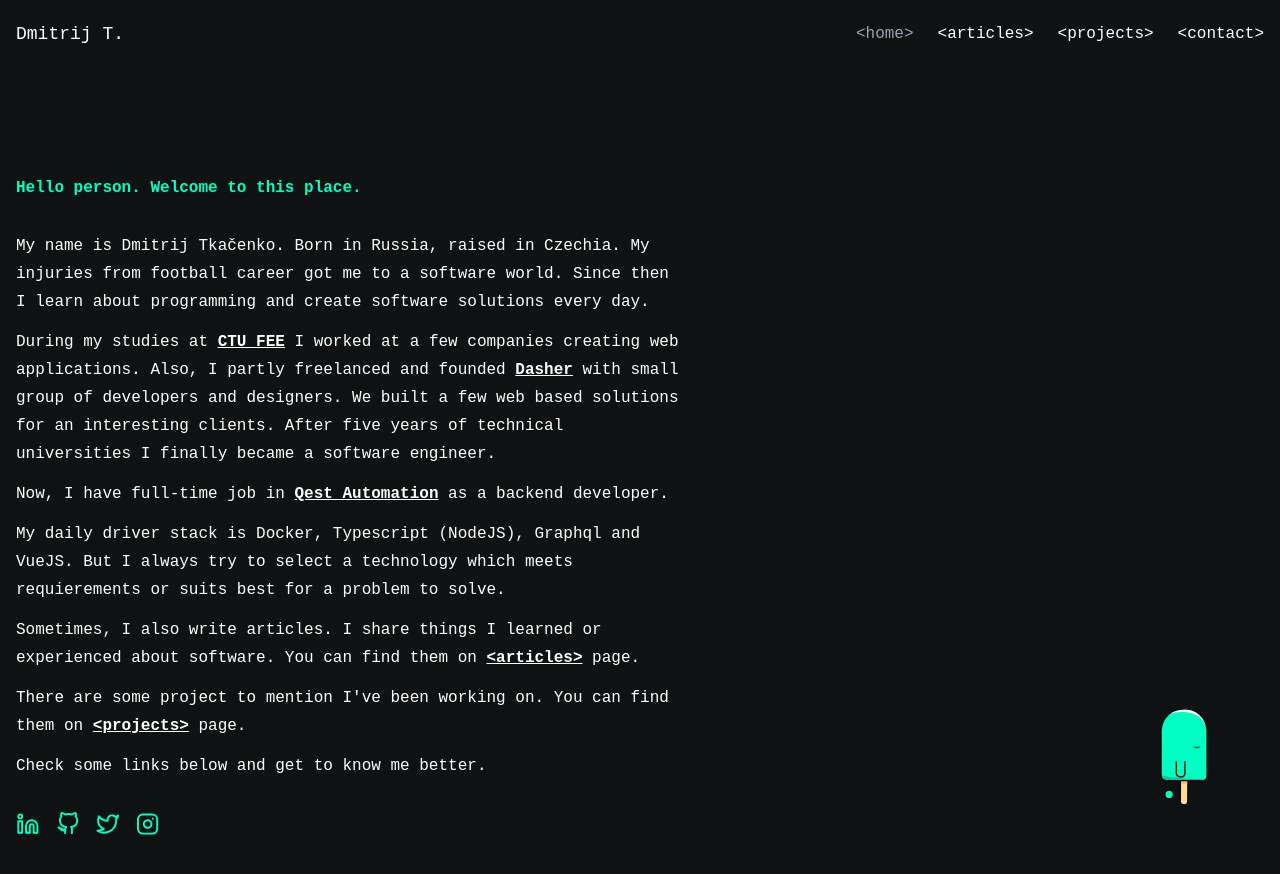
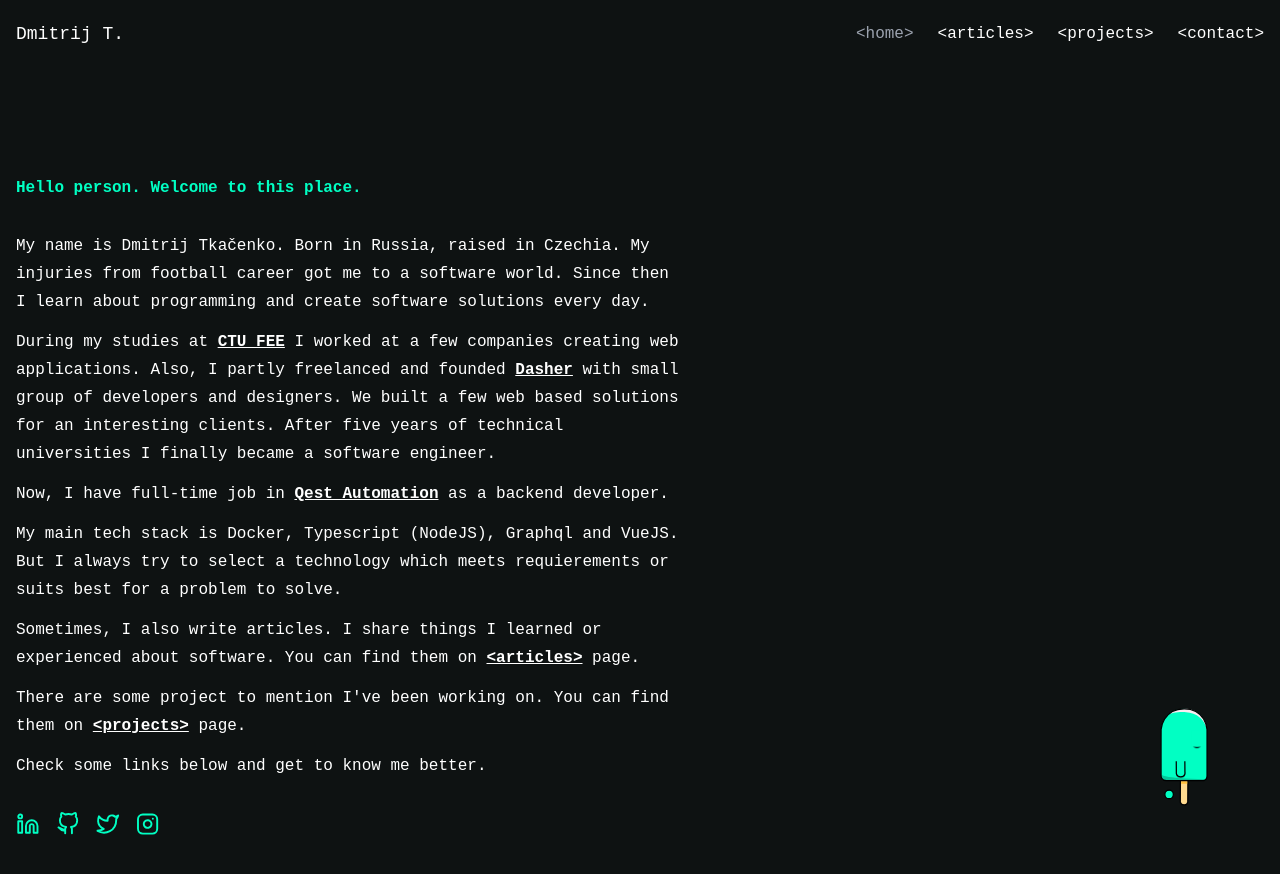
Before and after one commit to dmitrijt9/personal-web, a Vue app: page / in a window 1280 px wide. Shown: the top 874 px of the page. Built offline with nearby package versions, Linux system fonts and the light colour scheme.

Commit message:
💬 Hi text update

```diff
--- a/src/components/Hi.vue
+++ b/src/components/Hi.vue
@@ -34,8 +34,8 @@
       backend developer.
     </p>
     <p class="mt-3 leading-7">
-      My daily driver stack is Docker, Typescript (NodeJS), Graphql and VueJS.
-      But I always try to select a technology which meets requierements or suits
+      My main tech stack is Docker, Typescript (NodeJS), Graphql and VueJS. But
+      I always try to select a technology which meets requierements or suits
       best for a problem to solve.
     </p>
     <p class="mt-3 leading-7">
```
